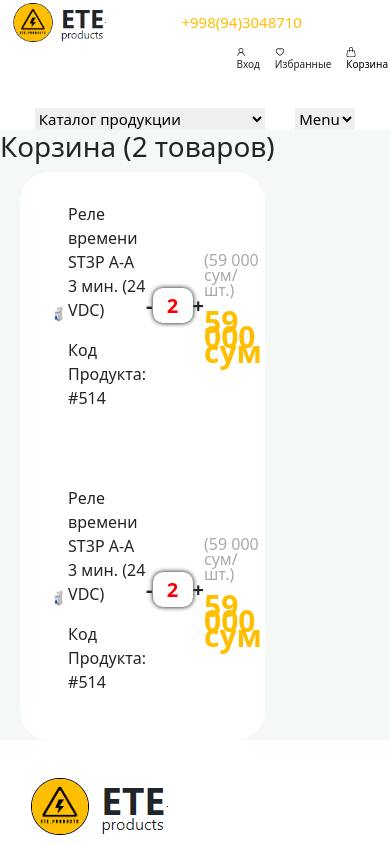
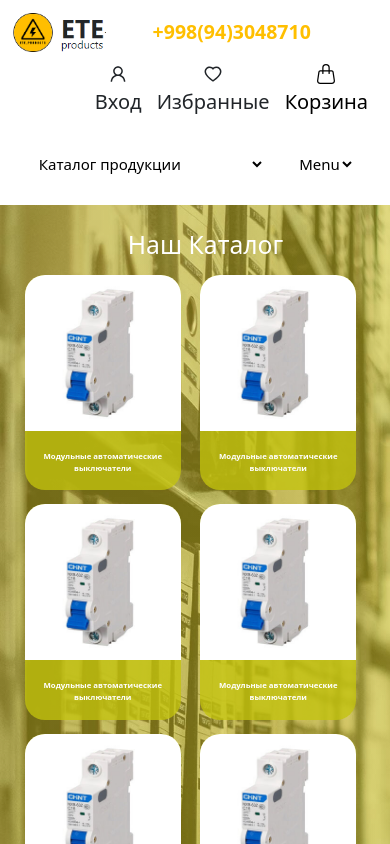
Before and after one commit to diy0r4ik/ess, a React (Create React App) app: page /ordered in a window 390 px wide. Shown: the top 844 px of the page. Built offline with nearby package versions, Linux system fonts and the light colour scheme.

Commit message:
ртл
шр

```diff
--- a/src/App.js
+++ b/src/App.js
@@ -12,7 +12,11 @@ export default class App extends Component {
     return (
       <div>
         <Navbar/>
-    <BrowserRouter>
+        <Dashboard/>
+        <Category/>
+        <Catalog/>
+        <Ordered/>
+    {/* <BrowserRouter>
       <Routes>
         <Route path="/" element={<Dashboard />} />
           <Route path="/category" element={<Category />} />
@@ -20,7 +24,7 @@ export default class App extends Component {
           <Route path="/ordered" element={<Ordered/>} />
 
       </Routes>
-    </BrowserRouter>
+    </BrowserRouter> */}
         {/* <Category/> */}
         {/* <Catalog/> */}
         {/* <Dashboard/>  */}
--- a/src/pages/css/Catalog.css
+++ b/src/pages/css/Catalog.css
@@ -213,4 +213,8 @@
         grid-template-columns: 90vw;
         margin-top: 5%;
     }
+    .category_name {
+        font-size: 15px;
+        margin: 20px 45px;
+    }
 }
--- a/src/pages/css/Dashboard.css
+++ b/src/pages/css/Dashboard.css
@@ -215,4 +215,15 @@
     .catalog__items{
         margin-left: -30px;
     }
+    .carousel{
+        display: none;
+    }
+    .catalog .catalog-skew{
+        transform: skewY(0deg);
+        padding-top: 25px;
+    }
+    .catalog{
+        margin-top: 90px;
+        transform: skewY(0deg);
+    }
 }
--- a/src/pages/css/Navbar.css
+++ b/src/pages/css/Navbar.css
@@ -73,7 +73,7 @@
     color: #000;
 }
 .user{
-    display: grid;
+    display: block;
     /* align-items: center; */
     text-align: center;
     justify-content: center;
@@ -86,6 +86,7 @@
     align-items: center;
     justify-content: left;
     margin-top: 20px;
+    padding-bottom: 20px;
     /* margin-left: 120px; */
 }
 .Menu select{
@@ -129,7 +130,7 @@
     margin: 0 auto;
 }
 .Nav_search2{
-    width: 80%;
+    width: 95%;
     display: flex;
     align-items: center;
     justify-content: space-between;
@@ -169,21 +170,31 @@
 @media(max-width:500px){
     .Navbar_2{
         display: block;
+        padding-top: 10px;
     }
     .Nav_right{
         display: flex;
         justify-content: end;
+        margin-right: 20px;
     }
     .Nav_search2{
         display: none;
     }
     .Nav_phone{
-        font-size: 15px;
+        font-size: 5vw;
+        font-weight: 900;
     }
     .Menu select{
         font-size: 15px;
+        background: none;
+        border: none;
+    }
+    .Nav_logo{
+        width: 80%;
     }
     .user{
-        font-size: 10px;
+        font-size: 20px;
+        display: block;
+        font-weight: 500;
     }
 }
--- a/src/pages/css/Ordered.css
+++ b/src/pages/css/Ordered.css
@@ -1,8 +1,19 @@
 .Ordered{
     background-color: #f4f8f7;
+    padding-bottom: 50px;
+}
+.Ordered_nav{
+    width: 90vw;
+    margin: 0 auto;
+}
+.Ordered_nav h1{
+    font-size: 30px;
+    font-weight: 400;
+    padding-top: 20px;
+    padding-bottom: 20px;
 }
 .Ordered_main{
-    width: 90vw;
+    width: 98vw;
     display: flex;
     justify-content: space-between;
     margin: 0 auto;
@@ -54,3 +65,96 @@
     font-size: 30px;
     font-weight: 700;
 }
+.Ordered_r_card{
+    border-radius: 30px;
+    text-align: right;
+    background-color: #fff;
+    padding: 30px;
+}
+.Ordered_right button{
+    width: 90%;
+    border-radius: 30px;
+    background-color: #ffbf00;
+    display: flex;
+    align-items: center;
+    justify-content: center;
+    height: 50px;
+    border: none;
+    color: #fff;
+    font-weight: 900;
+    transition: all .5s;
+    margin: 20px auto;
+}
+.Ordered_r_card h1{
+    font-size: 30px;
+    color: #878686;
+    font-weight: 600;
+    padding-bottom: 20px;
+    border-bottom: .01px solid #eee;
+}
+.Total{
+    font-size: 30px;
+    color: #ffbf00;
+    font-weight: 700;
+}
+.r_card_amount{
+    border-bottom: .01px solid #eee;
+    line-height: 10px;
+    color: #878686;
+    padding: 20px 0px 20px 50px;
+}
+.Total_price{
+    line-height: 30px;
+    color: #878686;
+    padding-top: 25px;
+}
+.Total_price:nth-child(odd){
+    font-size: 22px;
+}
+.Ordered_right button:hover{
+    width: 95%;
+    box-shadow: 0px 0px 47px 3px rgba(0,0,0,0.25);
+    -webkit-box-shadow: 0px 0px 47px 3px rgba(0,0,0,0.25);
+    -moz-box-shadow: 0px 0px 47px 3px rgba(0,0,0,0.25);
+}
+@media(max-width:1200px){
+    .Ordered_main{
+        display: block;
+    }
+    .Ordered_left {
+        width: 95%;
+        margin: 0 auto;
+    }
+    .Ordered_r_card{
+        width: 95%;
+        margin: 0 auto;
+    }
+    .Ordered_r_card{
+        margin-top: 20px;
+    }
+    .Ordered_right button{
+        width: 90%;
+        margin: 20px auto;
+    }
+}
+@media(max-width:800px){
+    .Ordered_product{
+        display: block;
+    }
+    .Ordered_product img{
+        width: 100%;
+        display: flex;
+        margin: 0 auto;
+    }
+    .\Ordered_left{
+        width: 100%;
+    }
+    .r_card_amount{
+        line-height: 20px;
+    }
+}
+@media(min-width:1900px){
+    .Ordered_main{
+        width: 70vw;
+    }
+}
--- a/src/pages/js/Ordered.js
+++ b/src/pages/js/Ordered.js
@@ -1,5 +1,6 @@
 import React, { Component } from 'react'
 import vikulchatel from '../img/vikulchatel.jpg'
+import {AiOutlineRight} from 'react-icons/ai'
 import '../css/Ordered.css'
 export default class Ordered extends Component {
   render() {
@@ -41,7 +42,18 @@ export default class Ordered extends Component {
                     </div>
                 </div>
                 <div className='Ordered_right'>
-
+                    <div className='Ordered_r_card'>
+                        <h1>Сводка заказа</h1>
+                        <div className='r_card_amount'>
+                            <p>Количество товаров: 2 шт.</p>
+                            <p>Стоимость товаров: 94 000 сум</p>
+                        </div>
+                        <div className='Total_price'>
+                            <p>Итоговая стоимость:</p>
+                            <p className='Total'>94 000 сум</p>
+                        </div>
+                    </div>
+                    <button>Оформить Заказ <AiOutlineRight/> </button>
                 </div>
             </div>
         </div>
```
